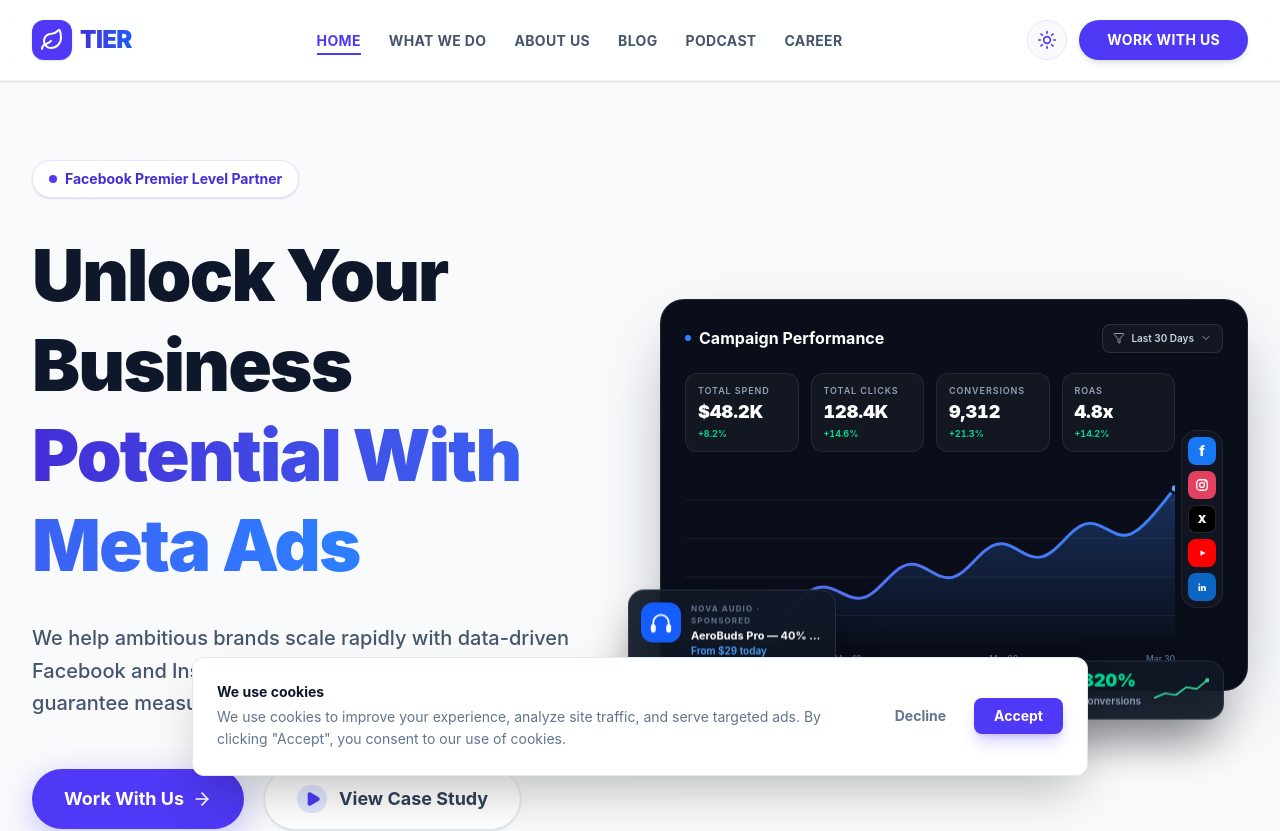
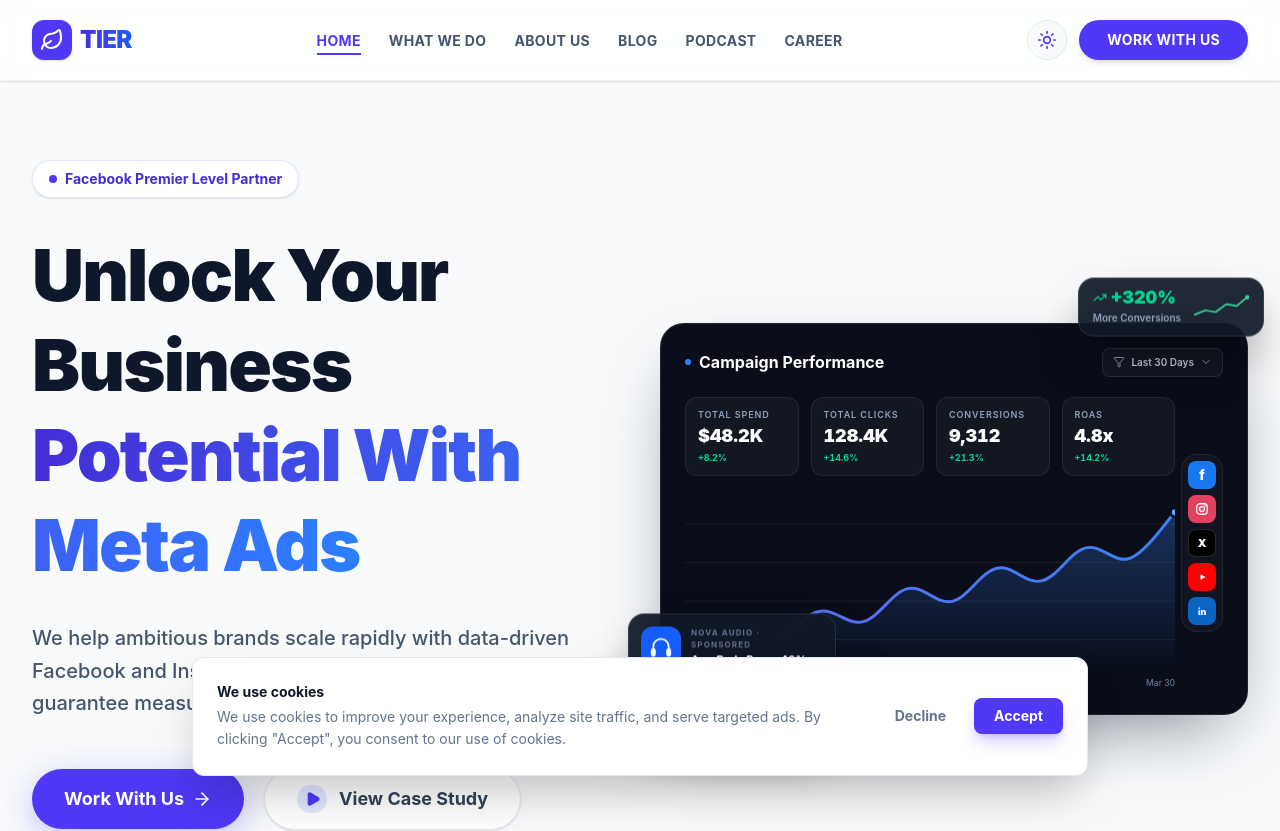
Before and after one commit to ZekTech-code/Tier-Digital, a React (Vite) app: page / in a window 1280 px wide. Shown: the top 831 px of the page. Built offline with nearby package versions, Linux system fonts and the light colour scheme.

Commit message:
Move conversion growth card to top of hero dashboard

```diff
--- a/src/components/HeroCampaignDashboard.jsx
+++ b/src/components/HeroCampaignDashboard.jsx
@@ -85,7 +85,7 @@
   const area = `${line.d} L ${CHART_W} ${CHART_H} L 0 ${CHART_H} Z`;
 
   return (
-    <div className="relative mx-auto w-full max-w-md sm:max-w-lg lg:max-w-none" aria-hidden="true">
+    <div className="relative mx-auto w-full max-w-md sm:max-w-lg lg:max-w-none pt-10 sm:pt-12" aria-hidden="true">
       {/* Campaign analytics dashboard */}
       <div className="relative rounded-3xl border border-white/10 bg-[#0a0e1a] p-4 sm:p-5 md:p-6 shadow-[0_30px_70px_-25px_rgba(15,23,42,0.55)]">
         <div className="flex flex-wrap items-center justify-between gap-2">
@@ -221,7 +221,7 @@
 
       {/* Conversion growth */}
       <div
-        className="absolute -bottom-6 right-2 z-20 flex items-center gap-2 animate-float rounded-2xl border border-white/10 bg-[#111827]/92 px-2.5 py-2 shadow-2xl shadow-black/60 backdrop-blur-xl sm:-bottom-8 sm:right-6 sm:gap-3 sm:px-3.5 sm:py-2.5"
+        className="absolute -right-2 top-1 z-20 flex items-center gap-2 animate-float rounded-2xl border border-white/10 bg-[#111827]/92 px-2.5 py-2 shadow-2xl shadow-black/60 backdrop-blur-xl sm:-right-4 sm:top-1.5 sm:gap-3 sm:px-3.5 sm:py-2.5"
         style={{ animationDelay: "2s" }}
       >
         <div>
```
